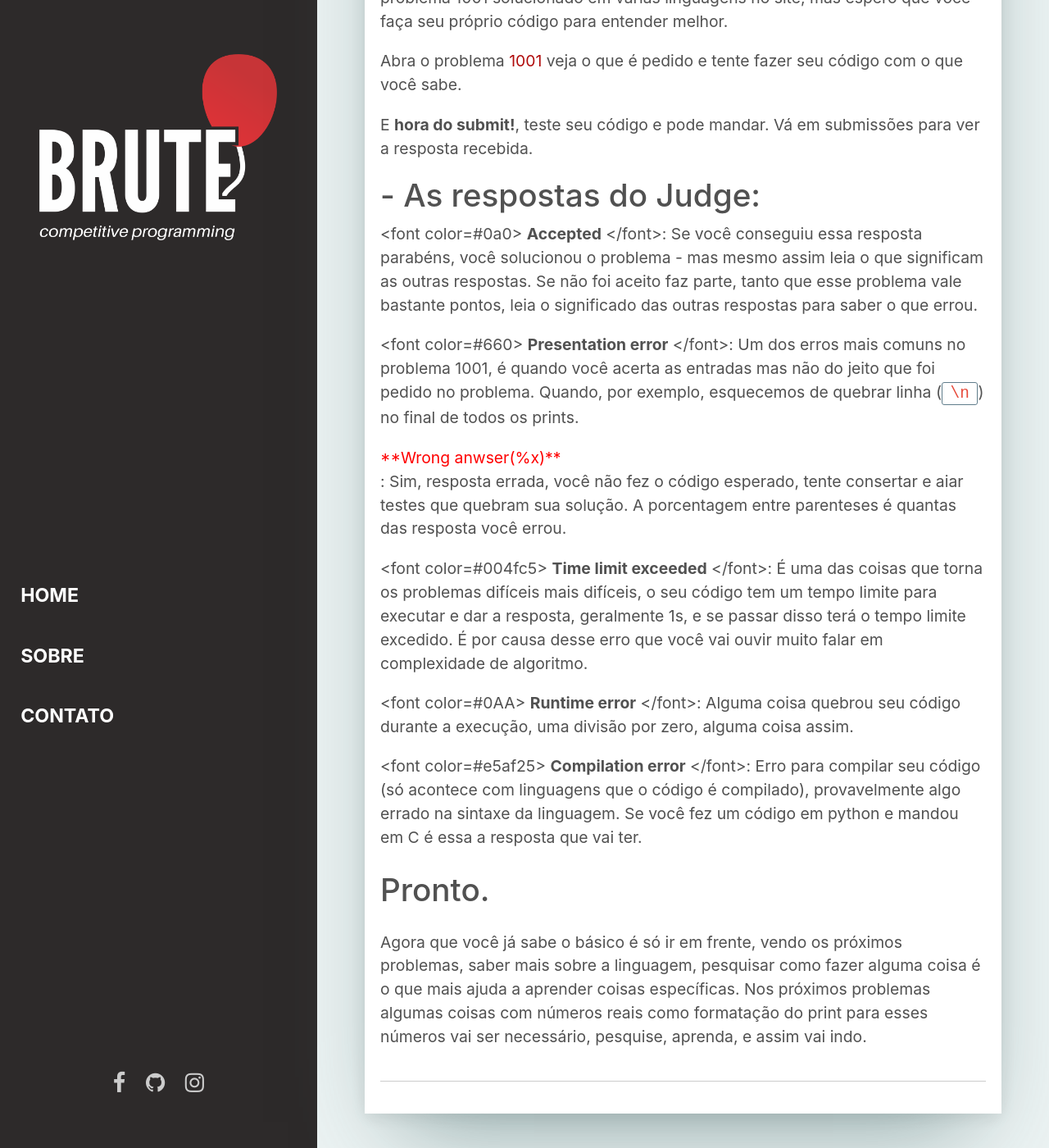
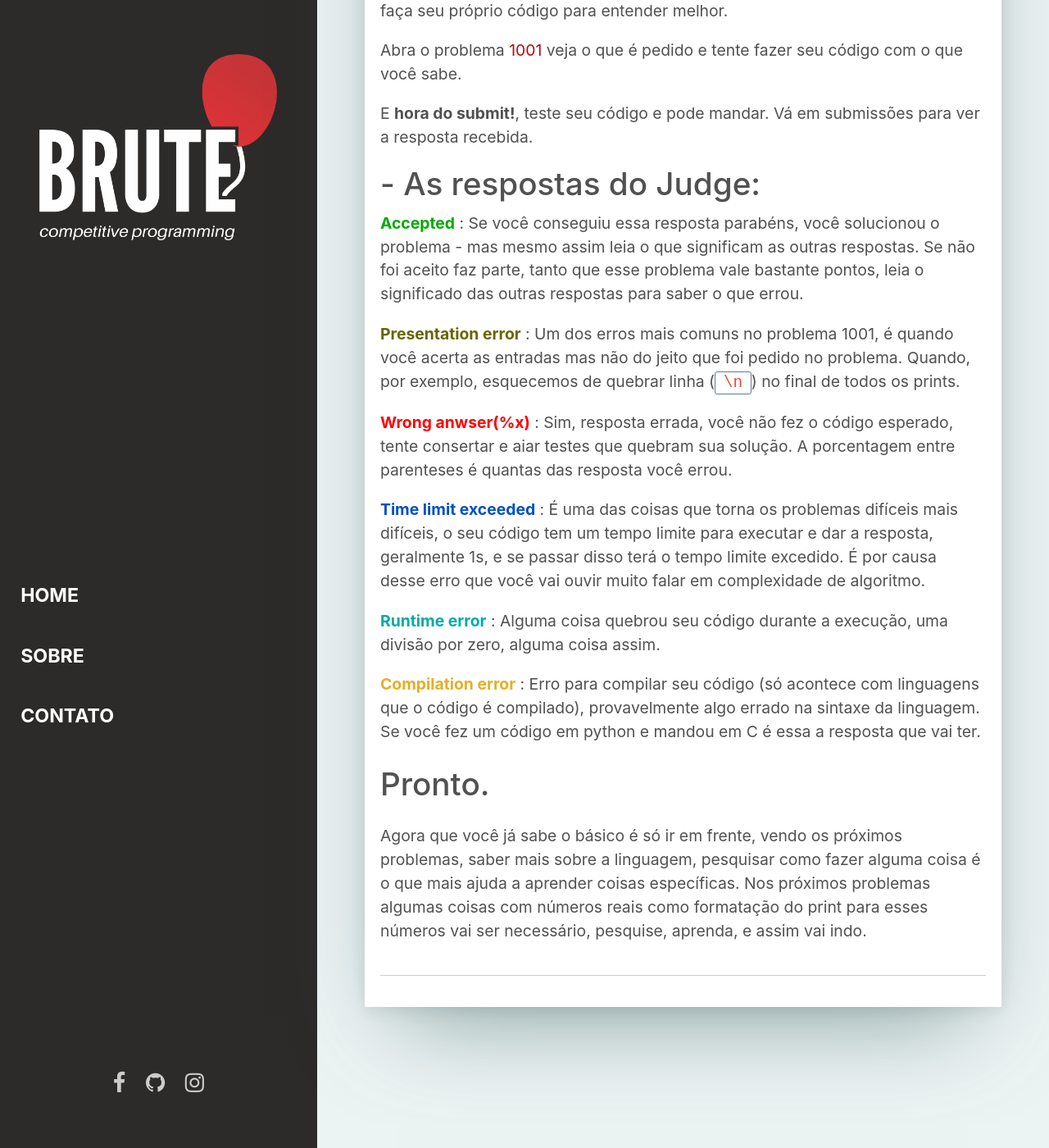
Before and after one commit to BRUTEUdesc/bruteudesc.github.io, a Jekyll site: the page built from _posts/2020-01-29-calouros-guide.markdown, in a window 1280 px wide and 1400 px high, scrolled down 4655 px. Shown: the whole window at 82% size. Built offline with Jekyll 4.4.1, drawn with Linux system fonts in a browser that asks for light colours; some of the changed text lies outside the part shown.

Commit message:
consertando css que nao havia sido aplicado corretamente

````diff
--- a/_posts/2020-01-29-calouros-guide.markdown
+++ b/_posts/2020-01-29-calouros-guide.markdown
@@ -18,7 +18,7 @@ Este guia tem o objetivo de te adiantar algumas coisas sobre programação compe
 
 Se você já sabe os comandos básicos(input, operações matemáticas e output) de alguma linguagem de programação (menos visualg) pode clicar [aqui](#competitive-programming) para pular esta parte.
 
-Esta seção vai te mostrar os comandos básicos para você fazer o seu primeiro código. Sem dúvida o mais rápido e fácil nesse momento é aprender Python. Antes de mais nada [instale python3 no seu computador](https://www.google.com/search?q=instalar+python) é importante adicionar ele às suas variáveis de ambiente, <font size=1> ou use um [compilador online](https://www.onlinegdb.com/) por enquanto</font>. Mas também colocarei o código em C para efeitos de comparação.
+Esta seção vai te mostrar os comandos básicos para você fazer o seu primeiro código. Sem dúvida o mais rápido e fácil nesse momento é aprender Python. Antes de mais nada [instale python3 no seu computador](https://www.google.com/search?q=instalar+python) é importante adicionar ele às suas variáveis de ambiente, <span style="font-size:1"> ou use um [compilador online](https://www.onlinegdb.com/) por enquanto</span>. Mas também colocarei o código em C para efeitos de comparação.
 
 Hora de codar! Abra seu editor de texto, crie um arquivo `a.py`. Primeiro vamos aprender a dar um output, o famoso print. É complicado, vá com calma:
 
@@ -36,7 +36,7 @@ Printar variáveis formatando a saída(o mais importante até aqui):<br>
 `a = 5`<br>
 `print('Ola mundo {}'.format(a))`
 
-<img src="https://pics.conservativememes.com/declares-variables-when-learning-python-we-dont-do-that-here-41880532.png" title="Meme" width=300 height=300>
+<img src="https://pics.conservativememes.com/declares-variables-when-learning-python-we-dont-do-that-here-41880532.png" title="Meme" style="width:300px; height:300px">
 
 Para rodar seu código é só ir até o terminal ou prompt de comando (`ctrl + t` no Ubuntu), navegar até a [pasta](https://www.google.com/search?q=como+navegar+pelas+pastas+no+prompt+de+comando&oq) em que você criou o arquivo e dar o comando para executar `python3 a.py`.
 
@@ -61,7 +61,7 @@ print("a = {}".format(b))
 ```
 em C:
 
-```C
+```c
 #include <stdio.h>
 
 int main(){
@@ -70,9 +70,11 @@ int main(){
     printf("a = %i\n", b);
 }
 ```
+
 Esse é o básico que eu queria que você soubesse para passar para a próxima seção, e aplicar os conhecimentos de programação na programação competitiva.
 
-<img src="https://pvsmt99345.i.lithium.com/t5/image/serverpage/image-id/41242i1D8397BD21B07DA8/image-size/large?v=1.0&px=999" title="Meme" width=300 height=300>
+
+<img src="https://pvsmt99345.i.lithium.com/t5/image/serverpage/image-id/41242i1D8397BD21B07DA8/image-size/large?v=1.0&px=999" title="Meme" style="width:300px; height:300px">
 
 # Competitive Programming:
 
@@ -92,7 +94,7 @@ São corretores de código automáticos sem coração, olhos ou ouvidos. O que q
 
 Vocẽ ja sabe printar, e a correção será feita comparando o que você printou com a resposta esperada, por isso a resposta deve ser exatamente como é pedida nos probleminhas.
 
-<img src="https://pics.awwmemes.com/online-judge-when-i-submit-the-same-code-the-5th-60062139.png" title="Weiss" width=250 height=250>
+<img src="https://pics.awwmemes.com/online-judge-when-i-submit-the-same-code-the-5th-60062139.png" title="Weiss" style="width:250px; height:250px">
 
 ## - Probleminhas:
 
@@ -108,17 +110,17 @@ E **hora do submit!**, teste seu código e pode mandar. Vá em submissões para
 
 ## - As respostas do Judge:
 
-<font color=#0a0> **Accepted** </font>: Se você conseguiu essa resposta parabéns, você solucionou o problema - mas mesmo assim leia o que significam as outras respostas. Se não foi aceito faz parte, tanto que esse problema vale bastante pontos, leia o significado das outras respostas para saber o que errou.
+<span style="color:#0a0"> **Accepted** </span>: Se você conseguiu essa resposta parabéns, você solucionou o problema - mas mesmo assim leia o que significam as outras respostas. Se não foi aceito faz parte, tanto que esse problema vale bastante pontos, leia o significado das outras respostas para saber o que errou.
 
-<font color=#660> **Presentation error** </font>: Um dos erros mais comuns no problema 1001, é quando você acerta as entradas mas não do jeito que foi pedido no problema. Quando, por exemplo, esquecemos de quebrar linha (`\n`) no final de todos os prints.
+<span style="color:#660"> **Presentation error** </span>: Um dos erros mais comuns no problema 1001, é quando você acerta as entradas mas não do jeito que foi pedido no problema. Quando, por exemplo, esquecemos de quebrar linha (`\n`) no final de todos os prints.
 
-<font color=red> **Wrong anwser(%x)** </font>: Sim, resposta errada, você não fez o código esperado, tente consertar e aiar testes que quebram sua solução. A porcentagem entre parenteses é quantas das resposta você errou.
+<span style="color:red"> **Wrong anwser(%x)** </span>: Sim, resposta errada, você não fez o código esperado, tente consertar e aiar testes que quebram sua solução. A porcentagem entre parenteses é quantas das resposta você errou.
 
- <font color=#004fc5> **Time limit exceeded** </font>: É uma das coisas que torna os problemas difíceis mais difíceis, o seu código tem um tempo limite para executar e dar a resposta, geralmente 1s, e se passar disso terá o tempo limite excedido. É por causa desse erro que você vai ouvir muito falar em complexidade de algoritmo.
+<span style="color:#004fc5"> **Time limit exceeded** </span>: É uma das coisas que torna os problemas difíceis mais difíceis, o seu código tem um tempo limite para executar e dar a resposta, geralmente 1s, e se passar disso terá o tempo limite excedido. É por causa desse erro que você vai ouvir muito falar em complexidade de algoritmo.
 
-<font color=#0AA> **Runtime error** </font>: Alguma coisa quebrou seu código durante a execução, uma divisão por zero, alguma coisa assim.
+<span style="color:#0AA"> **Runtime error** </span>: Alguma coisa quebrou seu código durante a execução, uma divisão por zero, alguma coisa assim.
 
-<font color=#e5af25> **Compilation error** </font>: Erro para compilar seu código (só acontece com linguagens que o código é compilado), provavelmente algo errado na sintaxe da linguagem. Se você fez um código em python e mandou em C é essa a resposta que vai ter.
+<span style="color:#e5af25"> **Compilation error** </span>: Erro para compilar seu código (só acontece com linguagens que o código é compilado), provavelmente algo errado na sintaxe da linguagem. Se você fez um código em python e mandou em C é essa a resposta que vai ter.
 
 # Pronto.
 
````
